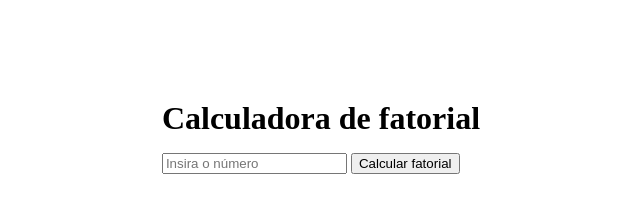
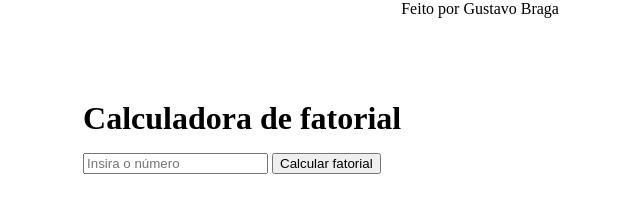
Before and after one commit to guzin-dev/Calculadora-De-Fatorial, a plain HTML site: page index.html in a window 1280 px wide. Shown: the whole page, without its empty margins (319-959 px from the left). Drawn offline with Linux system fonts and the light colour scheme.

Commit message:
Update index.html

```diff
--- a/index.html
+++ b/index.html
@@ -16,5 +16,8 @@
     <br>
     <p id="resultado"></p>
   </div>
+  <footer>
+    <p>Feito por Gustavo Braga</p>
+  </footer>
 </body>
 </html>
```
Lines whose indentation alone changed are shown as unchanged.
